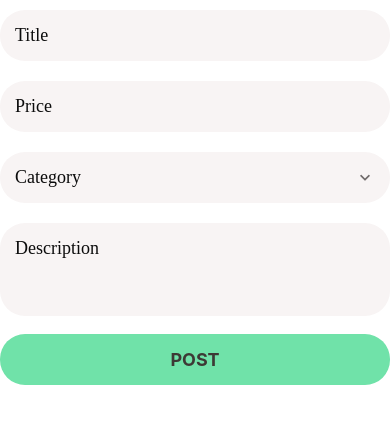
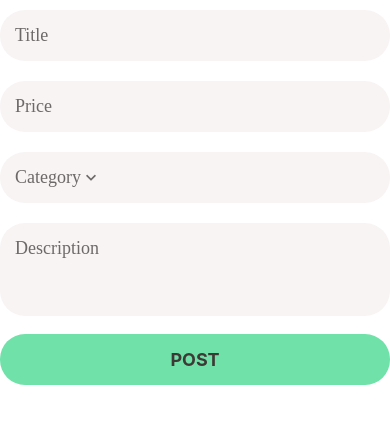
Before and after one commit to WhatTheFunkoApp/fe-app, a React Native app: screen / in a window 390 px wide. Shown: the top 424 px of the page. Built offline with nearby package versions, Linux system fonts and the light colour scheme.

Commit message:
Improving AppPicker and AppTextInput

```diff
--- a/app/components/AppPicker/AppPicker.js
+++ b/app/components/AppPicker/AppPicker.js
@@ -31,9 +31,11 @@
               />
             )}
           </View>
-          <AppText style={styles.text}>
-            {selectedItem ? selectedItem.label : placeholder}
-          </AppText>
+          {selectedItem ? (
+            <AppText style={styles.text}>{selectedItem.label}</AppText>
+          ) : (
+            <AppText style={styles.placeholder}>{placeholder}</AppText>
+          )}
           <MaterialCommunityIcons
             name="chevron-down"
             size={20}
--- a/app/components/AppPicker/styles.js
+++ b/app/components/AppPicker/styles.js
@@ -1,11 +1,12 @@
 import { StyleSheet } from "react-native";
 import colors from "../../config/colors";
+import defaultStyles from "../../config/styles";
 
 //import DefaultStyles from "../../config/styles";
 
 const styles = StyleSheet.create({
   container: {
-    backgroundColor: colors.light_grey,
+    backgroundColor: defaultStyles.colors.light_grey,
     borderRadius: 25,
     flexDirection: "row",
     width: "100%",
@@ -22,6 +23,10 @@
     alignItems: "center",
   },
 
+  placeholder: {
+    color: defaultStyles.colors.medium_grey,
+  },
+
   text: {
     flex: 1,
   },
--- a/app/components/AppTextInput/AppTextInput.js
+++ b/app/components/AppTextInput/AppTextInput.js
@@ -3,7 +3,7 @@
 import { MaterialCommunityIcons } from "@expo/vector-icons";
 
 import styles from "./styles";
-import DefaultStyles from "../../config/styles";
+import defaultStyles from "../../config/styles";
 
 function AppTextInput({ icon, ...otherProps }) {
   return (
@@ -18,7 +18,11 @@
           />
         )}
       </View>
-      <TextInput style={DefaultStyles.text} {...otherProps} />
+      <TextInput
+        placeholderTextColor={defaultStyles.colors.medium_grey}
+        style={defaultStyles.text}
+        {...otherProps}
+      />
     </View>
   );
 }
```
